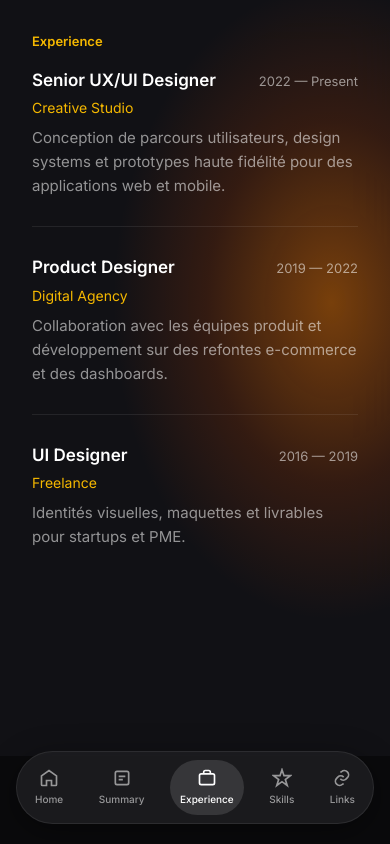
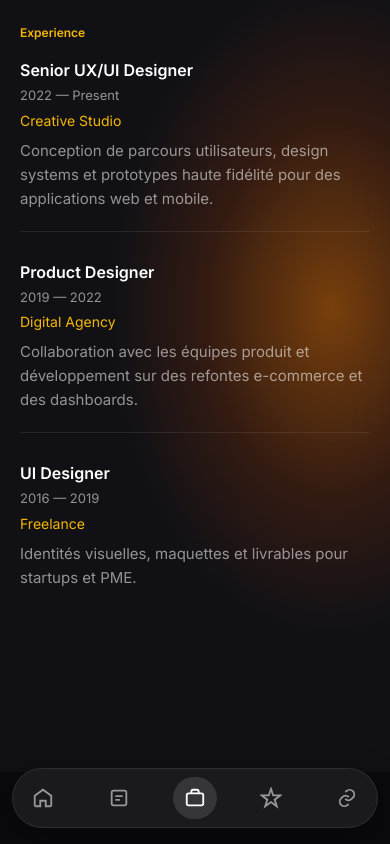
Before and after one commit to Lucas-BENAIVO/portfolio, an Angular app: page /experience in a window 390 px wide. Built offline with nearby package versions, Linux system fonts and the light colour scheme.

Commit message:
feat: update portfolio details and improve responsive design across various pages

```diff
--- a/src/app/app.routes.ts
+++ b/src/app/app.routes.ts
@@ -12,7 +12,7 @@ export const routes: Routes = [
     path: '',
     component: Shell,
     children: [
-      { path: '', component: Home, title: 'Tyrone Brooks — UX/UI Designer' },
+      { path: '', component: Home, title: 'Lucas RABENAIVO — UX/UI Designer' },
       { path: 'summary', component: Summary, title: 'Summary' },
       { path: 'experience', component: Experience, title: 'Experience' },
       { path: 'skills', component: SkillsPage, title: 'Skills' },
--- a/src/app/data/portfolio.data.ts
+++ b/src/app/data/portfolio.data.ts
@@ -50,7 +50,7 @@ export interface LinkItem {
 
 export const PORTFOLIO = {
   openToWork: true,
-  name: 'Tyrone Brooks',
+  name: 'Lucas RABENAIVO',
   role: 'UX/UI Designer',
   cvUrl: '/cv.pdf',
   contacts: [
--- a/src/app/layout/bottom-nav/bottom-nav.scss
+++ b/src/app/layout/bottom-nav/bottom-nav.scss
@@ -1,6 +1,6 @@
 .bottom-nav {
   position: fixed;
-  bottom: 1.25rem;
+  bottom: max(1rem, env(safe-area-inset-bottom, 0px));
   left: 50%;
   transform: translateX(-50%);
   z-index: 100;
@@ -8,6 +8,7 @@
   align-items: center;
   gap: 0.25rem;
   padding: 0.5rem;
+  max-width: calc(100vw - 1.5rem);
   background: rgba(30, 30, 34, 0.85);
   border: 1px solid var(--glass-border);
   border-radius: 999px;
@@ -77,13 +78,20 @@
 
 @media (max-width: 640px) {
   .bottom-nav {
-    width: calc(100% - 2rem);
+    width: calc(100% - 1.5rem);
     justify-content: space-between;
     overflow-x: auto;
+    -webkit-overflow-scrolling: touch;
+    scrollbar-width: none;
+
+    &::-webkit-scrollbar {
+      display: none;
+    }
   }
 
   .bottom-nav__item {
     min-width: auto;
+    flex-shrink: 0;
     padding: 0.5rem 0.625rem;
   }
 
@@ -91,3 +99,19 @@
     font-size: 0.625rem;
   }
 }
+
+@media (max-width: 400px) {
+  .bottom-nav__label {
+    display: none;
+  }
+
+  .bottom-nav__item {
+    min-width: 2.75rem;
+    padding: 0.625rem;
+  }
+
+  .bottom-nav__icon {
+    width: 22px;
+    height: 22px;
+  }
+}
--- a/src/app/pages/experience/experience.scss
+++ b/src/app/pages/experience/experience.scss
@@ -46,3 +46,19 @@
   color: var(--text-muted);
   line-height: 1.6;
 }
+
+@media (max-width: 640px) {
+  .timeline__head {
+    flex-direction: column;
+    align-items: flex-start;
+    gap: 0.25rem;
+  }
+
+  .timeline__role {
+    font-size: 1rem;
+  }
+
+  .timeline__item {
+    padding-bottom: 1.25rem;
+  }
+}
--- a/src/app/pages/home/home.scss
+++ b/src/app/pages/home/home.scss
@@ -1,5 +1,5 @@
 .home {
-  padding: clamp(2rem, 4vw, 3.5rem) clamp(2rem, 6vw, 5rem);
+  padding: var(--page-pad-y) var(--page-pad-x);
   min-height: 100%;
   height: 100%;
   display: flex;
@@ -9,8 +9,10 @@
 
 .home__top {
   display: flex;
+  flex-wrap: wrap;
   align-items: center;
   justify-content: space-between;
+  gap: 0.75rem 1rem;
   margin-bottom: 2rem;
 }
 
@@ -149,9 +151,21 @@
   }
 }
 
+/* Tablette portrait */
+@media (max-width: 1024px) {
+  .home__body {
+    gap: 1.5rem;
+  }
+
+  .home__name {
+    margin-bottom: 1.5rem;
+  }
+}
+
 @media (max-width: 768px) {
   .home {
-    padding: 1.5rem;
+    height: auto;
+    min-height: 100%;
   }
 
   .home__body {
@@ -159,16 +173,50 @@
   }
 
   .home__visual {
-    min-height: 200px;
+    min-height: 180px;
     order: -1;
+    align-items: center;
   }
 
   .home__silhouette {
-    max-width: 200px;
-    height: 240px;
+    max-width: min(220px, 55vw);
+    height: min(260px, 32vh);
   }
 
   .home__contacts {
     grid-template-columns: 1fr;
+    gap: 1rem;
   }
 }
+
+@media (max-width: 480px) {
+  .home__top {
+    flex-direction: column;
+    align-items: flex-start;
+  }
+
+  .home__top .btn-cv {
+    width: 100%;
+  }
+
+  .home__name {
+    font-size: clamp(2rem, 10vw, 2.75rem);
+    margin-bottom: 1.25rem;
+  }
+
+  .contact-item__value {
+    font-size: 0.75rem;
+  }
+}
+
+/* Tablette paysage : colonnes plus équilibrées */
+@media (min-width: 769px) and (max-width: 1024px) and (orientation: landscape) {
+  .home__body {
+    grid-template-columns: 1.1fr 0.9fr;
+  }
+
+  .home__silhouette {
+    max-width: min(300px, 35vw);
+    height: min(400px, 70vh);
+  }
+}
--- a/src/app/pages/links/links.scss
+++ b/src/app/pages/links/links.scss
@@ -4,7 +4,14 @@
   display: flex;
   flex-direction: column;
   gap: 0.75rem;
-  max-width: 24rem;
+  max-width: min(24rem, 100%);
+}
+
+@media (max-width: 640px) {
+  .links-list__item {
+    padding: 0.875rem 1rem;
+    font-size: 0.9375rem;
+  }
 }
 
 .links-list__item {
--- a/src/app/pages/project-detail/project-detail.scss
+++ b/src/app/pages/project-detail/project-detail.scss
@@ -1,5 +1,5 @@
 .project-detail {
-  padding: clamp(2rem, 4vw, 3.5rem) clamp(2rem, 6vw, 5rem);
+  padding: var(--page-pad-y) var(--page-pad-x);
   min-height: 100%;
   box-sizing: border-box;
 }
@@ -55,3 +55,27 @@
     margin-bottom: 0.5rem;
   }
 }
+
+@media (max-width: 640px) {
+  .project-detail__title {
+    font-size: 1.625rem;
+  }
+
+  .project-detail__phone {
+    width: min(200px, 55vw);
+  }
+
+  .project-detail__achievements {
+    padding-left: 1rem;
+  }
+}
+
+@media (max-width: 380px) {
+  .back-link {
+    font-size: 0.8125rem;
+  }
+
+  .project-detail__title {
+    font-size: 1.5rem;
+  }
+}
--- a/src/app/pages/skills/skills-page.scss
+++ b/src/app/pages/skills/skills-page.scss
@@ -35,7 +35,7 @@
   flex-direction: column;
   gap: 1rem;
   margin-bottom: 2.5rem;
-  max-width: 28rem;
+  max-width: min(28rem, 100%);
 }
 
 .lang-list__head {
@@ -73,6 +73,13 @@
   color: var(--text-muted);
 }
 
+@media (max-width: 768px) {
+  .software-grid {
+    max-width: 100%;
+    grid-template-columns: repeat(auto-fill, minmax(72px, 1fr));
+  }
+}
+
 @media (max-width: 640px) {
   .software-grid {
     grid-template-columns: repeat(4, 1fr);
@@ -85,3 +92,14 @@
     font-size: 0.6875rem;
   }
 }
+
+@media (max-width: 380px) {
+  .software-grid {
+    grid-template-columns: repeat(3, 1fr);
+  }
+
+  .software-grid__icon {
+    width: 36px;
+    height: 36px;
+  }
+}
--- a/src/app/pages/summary/summary.scss
+++ b/src/app/pages/summary/summary.scss
@@ -5,7 +5,17 @@
   line-height: 1.7;
   color: var(--text-muted);
   margin-bottom: 2.5rem;
-  max-width: 36rem;
+  max-width: min(36rem, 100%);
+}
+
+@media (max-width: 640px) {
+  .project-preview {
+    padding: 1rem 1.25rem;
+  }
+
+  .project-preview__title {
+    font-size: 1.125rem;
+  }
 }
 
 .project-preview {
--- a/src/index.html
+++ b/src/index.html
@@ -2,9 +2,12 @@
 <html lang="en">
   <head>
     <meta charset="utf-8" />
-    <title>Tyrone Brooks — Portfolio</title>
+    <title>Lucas RABENAIVO — Portfolio</title>
     <base href="/" />
-    <meta name="viewport" content="width=device-width, initial-scale=1" />
+    <meta
+      name="viewport"
+      content="width=device-width, initial-scale=1, viewport-fit=cover"
+    />
     <link rel="icon" type="image/x-icon" href="favicon.ico" />
   </head>
   <body>
--- a/src/styles.scss
+++ b/src/styles.scss
@@ -12,6 +12,8 @@
   --radius: 28px;
   --radius-sm: 16px;
   --nav-h: 88px;
+  --page-pad-x: clamp(1.25rem, 6vw, 5rem);
+  --page-pad-y: clamp(1.5rem, 4vw, 3.5rem);
   --font: 'Inter', system-ui, sans-serif;
   --glow: radial-gradient(
     ellipse 80% 60% at 85% 40%,
@@ -25,6 +27,10 @@
 *::before,
 *::after {
   box-sizing: border-box;
+}
+
+html {
+  overflow-x: hidden;
 }
 
 html,
@@ -111,7 +117,7 @@ ul {
 .shell {
   min-height: 100vh;
   height: 100vh;
-  padding: 0 0 var(--nav-h);
+  padding: 0 0 calc(var(--nav-h) + env(safe-area-inset-bottom, 0px));
   display: flex;
   flex-direction: column;
   align-items: stretch;
@@ -159,15 +165,51 @@ ul {
 }
 
 .page {
-  padding: clamp(2rem, 4vw, 3.5rem) clamp(2rem, 6vw, 5rem);
+  padding: var(--page-pad-y) var(--page-pad-x);
   min-height: 100%;
   box-sizing: border-box;
 }
 
+/* ——— Tablette ——— */
+@media (max-width: 1024px) {
+  :root {
+    --nav-h: 80px;
+  }
+
+  .page__text,
+  .links-list,
+  .lang-list {
+    max-width: 100%;
+  }
+}
+
+/* ——— Mobile ——— */
 @media (max-width: 640px) {
+  :root {
+    --nav-h: 72px;
+    --page-pad-x: 1.25rem;
+    --page-pad-y: 1.5rem;
+  }
+
   .shell {
     height: auto;
     min-height: 100vh;
+  }
+
+  .section-title {
+    font-size: 0.75rem;
+  }
+
+  .btn-cv {
+    padding: 0.5rem 1rem;
+    font-size: 0.8125rem;
+  }
+}
+
+/* ——— Très petit écran ——— */
+@media (max-width: 380px) {
+  :root {
+    --page-pad-x: 1rem;
   }
 }
 
```
